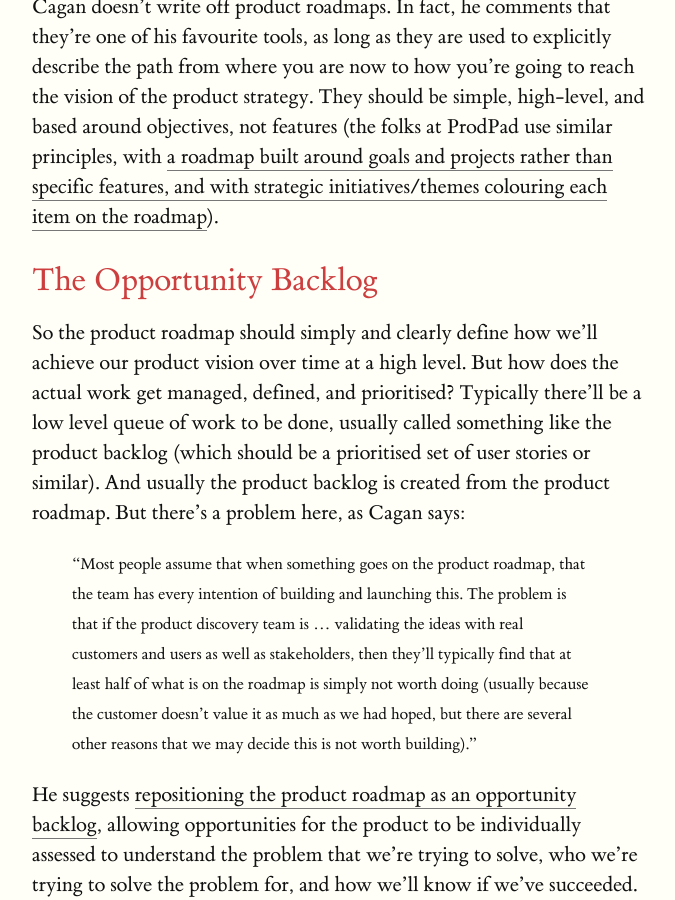
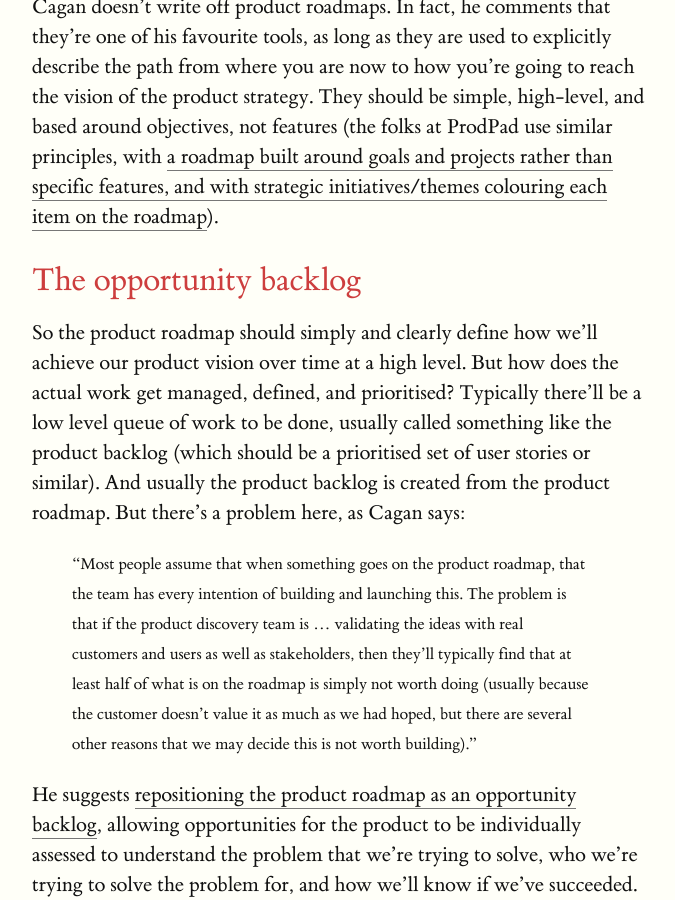
Before and after one commit to pjohnkeane/pjohnkeane.github.io, a Jekyll site: the page built from _posts/tumblr/2015-08-17-feature-requests-product-roadmaps-and-the.md, in a window 1280 px wide and 900 px high, scrolled down 1309 px. Shown: the whole window, without its empty margins (128-803 px from the left). Built offline with Jekyll 4.4.1, drawn with Linux system fonts in a browser that asks for light colours; nearby versions of some CDN libraries; Markdown is read by kramdown in place of the engine named in the settings.

```diff
--- a/_posts/tumblr/2015-08-17-feature-requests-product-roadmaps-and-the.md
+++ b/_posts/tumblr/2015-08-17-feature-requests-product-roadmaps-and-the.md
@@ -26,7 +26,7 @@ The other general problem with building product roadmaps from features is that u
 
 Cagan doesn’t write off product roadmaps. In fact, he comments that they’re one of his favourite tools, as long as they are used to explicitly describe the path from where you are now to how you’re going to reach the vision of the product strategy. They should be simple, high-level, and based around objectives, not features (the folks at ProdPad use similar principles, with [a roadmap built around goals and projects rather than specific features, and with strategic initiatives/themes colouring each item on the roadmap](https://www.prodpad.com/2014/08/roadmapping-in-action-this-is-how-we-do-it/)).
 
-## The Opportunity Backlog
+## The opportunity backlog
 
 So the product roadmap should simply and clearly define how we’ll achieve our product vision over time at a high level. But how does the actual work get managed, defined, and prioritised? Typically there’ll be a low level queue of work to be done, usually called something like the product backlog (which should be a prioritised set of user stories or similar). And usually the product backlog is created from the product roadmap. But there’s a problem here, as Cagan says:
 
```
